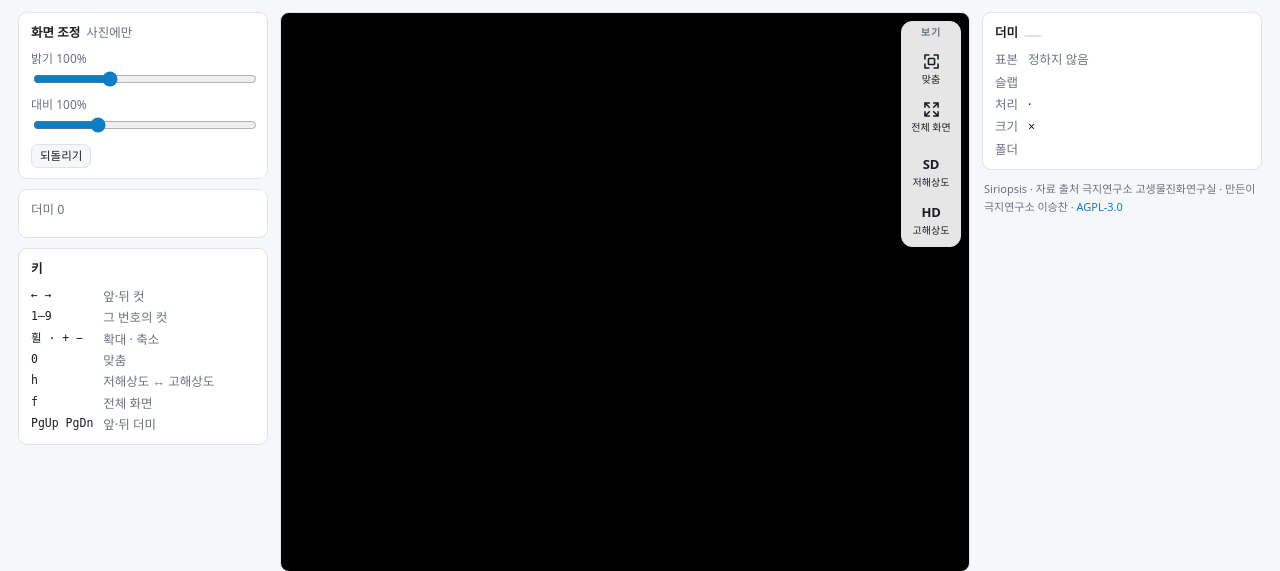
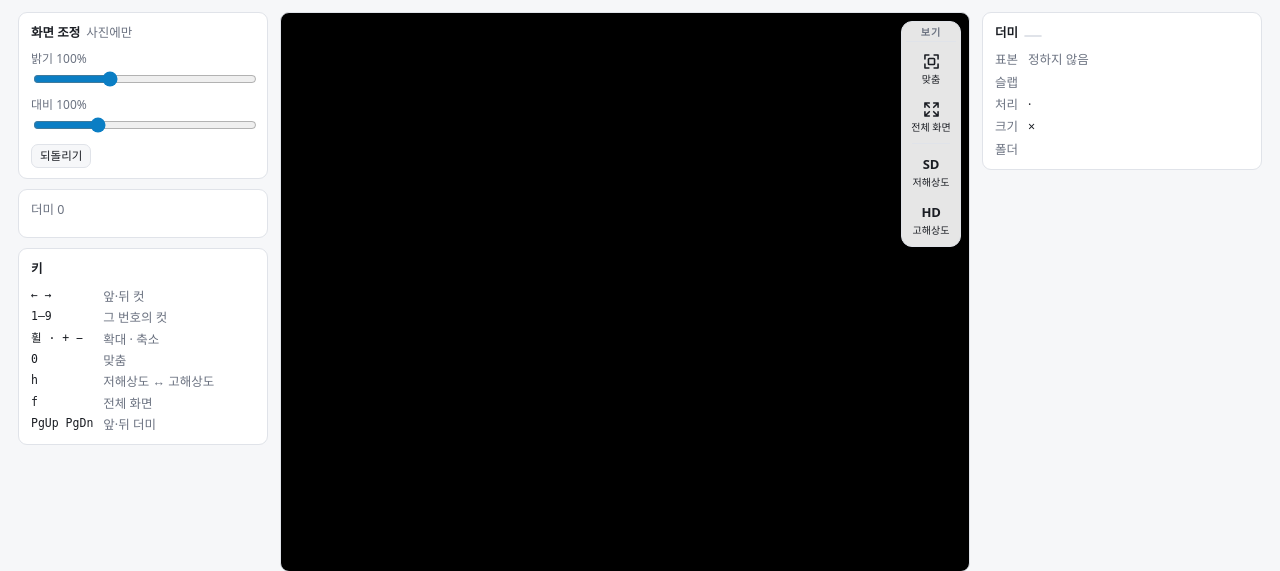
Before and after one commit to koprifossillab/Siriopsis, a Django app: template web/specimens/templates/specimens/stack.html in a window 1280 px wide. Shown: the part 51-622 px from the top of the page. Run offline with Django 5.2, Linux system fonts and the light colour scheme; the template is opened without the code that fills it, so the values that code supplies are empty.

Commit message:
출처·만든이는 설정 화면에만 — 바닥글을 걷는다 (wetherilli 006)
Co-Authored-By: Claude Opus 5.5 (1M context) <noreply@anthropic.com>

```diff
--- a/web/core/templates/core/_credit.html
+++ /dev/null
@@ -1 +0,0 @@
-<span class="credit"><span>Siriopsis{% if image_tag %} {{ image_tag }}{% endif %}</span><span>자료 출처 극지연구소 고생물진화연구실</span><span>만든이 극지연구소 이승찬</span><span><a href="https://github.com/koprifossillab/Siriopsis" target="_blank" rel="noopener">AGPL-3.0</a></span></span>
--- a/web/core/templates/core/base.html
+++ b/web/core/templates/core/base.html
@@ -123,8 +123,6 @@
   .btn:hover { border-color: var(--accent); color: var(--accent); text-decoration: none; }
   input[type=search] { min-width: 18rem; }
 
-  .foot { padding: 14px 18px 18px; border-top: 1px solid var(--line); color: var(--dim); font-size: 12px; text-align: center; }
-  .credit span + span::before { content: " · "; }
   .envwm { position: fixed; inset: 0; z-index: 9000; display: flex; align-items: center; justify-content: center;
            pointer-events: none; overflow: hidden; }
   .envwm span { transform: rotate(-30deg); font-size: min(15vmin, 180px); font-weight: 800; line-height: 1;
@@ -210,11 +208,6 @@
   </button>
 </header>
 <main{% block mainclass %}{% endblock %}>{% block content %}{% endblock %}</main>
-{% comment %}
-  바닥글 — 판·자료 출처·만든이·라이선스 (.guides/branding.md §2·§4, 사용자 2026-10-25).
-  더미 화면은 사진이 창 높이를 다 쓰므로 바닥글을 비우고 오른쪽 칸에 같은 줄을 둔다(`credit` 블록).
-{% endcomment %}
-{% block footer %}<footer class="foot">{% include "core/_credit.html" %}</footer>{% endblock %}
 {% if env_label %}<div class="envwm" aria-hidden="true"><span>{{ env_label }}</span></div>{% endif %}
 </body>
 </html>
--- a/web/core/templates/core/system.html
+++ b/web/core/templates/core/system.html
@@ -41,6 +41,7 @@
     </dl>
   </div>
   <div class="card">
+    {% comment %} 출처·만든이는 여기에만 둔다 — 화면마다 바닥글로 깔지 않는다(사용자 2026-10-25) {% endcomment %}
     <h3>만든 곳</h3>
     <dl>
       <dt>자료 출처</dt><dd>극지연구소 고생물진화연구실</dd>
--- a/web/specimens/templates/specimens/stack.html
+++ b/web/specimens/templates/specimens/stack.html
@@ -23,7 +23,6 @@
   {% if next_id %}<a href="{% url 'stack' next_id %}" id="go-next" title="이 슬랩의 뒤 더미 (PageDown)">뒤 더미 →</a>{% endif %}
 {% endblock %}
 {% block mainclass %} class="wide"{% endblock %}
-{% block footer %}{% endblock %}
 {% block head %}
 <style>
   main.wide { padding-top: 12px; }
@@ -237,7 +236,6 @@
       </ul>
     </div>
     {% endif %}
-    <p class="dim" style="font-size:11px;margin:10px 2px 0;line-height:1.6">{% include "core/_credit.html" %}</p>
   </aside>
 </div>
 
@@ -398,7 +396,11 @@
     var top = view.getBoundingClientRect().top;
     var below = document.querySelector('.shotcap').getBoundingClientRect().height +
                 document.querySelector('.striprow').getBoundingClientRect().height;
-    view.style.height = Math.max(320, window.innerHeight - top - below - 18) + 'px';
+    var h = Math.max(320, window.innerHeight - top - below - 20);
+    view.style.height = h + 'px';
+    // 여백이 겹치는 자리를 다 셀 수는 없다 — 재서 넘친 만큼 물린다(DiaRUGA `_atlasview.html` 과 같다)
+    var over = document.documentElement.scrollHeight - window.innerHeight;
+    if (over > 0) view.style.height = Math.max(320, h - over) + 'px';
   }
   function apply() {
     canvas.style.transform = 'translate(' + tx + 'px,' + ty + 'px) scale(' + k + ')';
```
Also changed, not shown: devlog/20261025_wetherilli_006_diaruga_look.md (+2 -1 lines), CHANGELOG.md.
